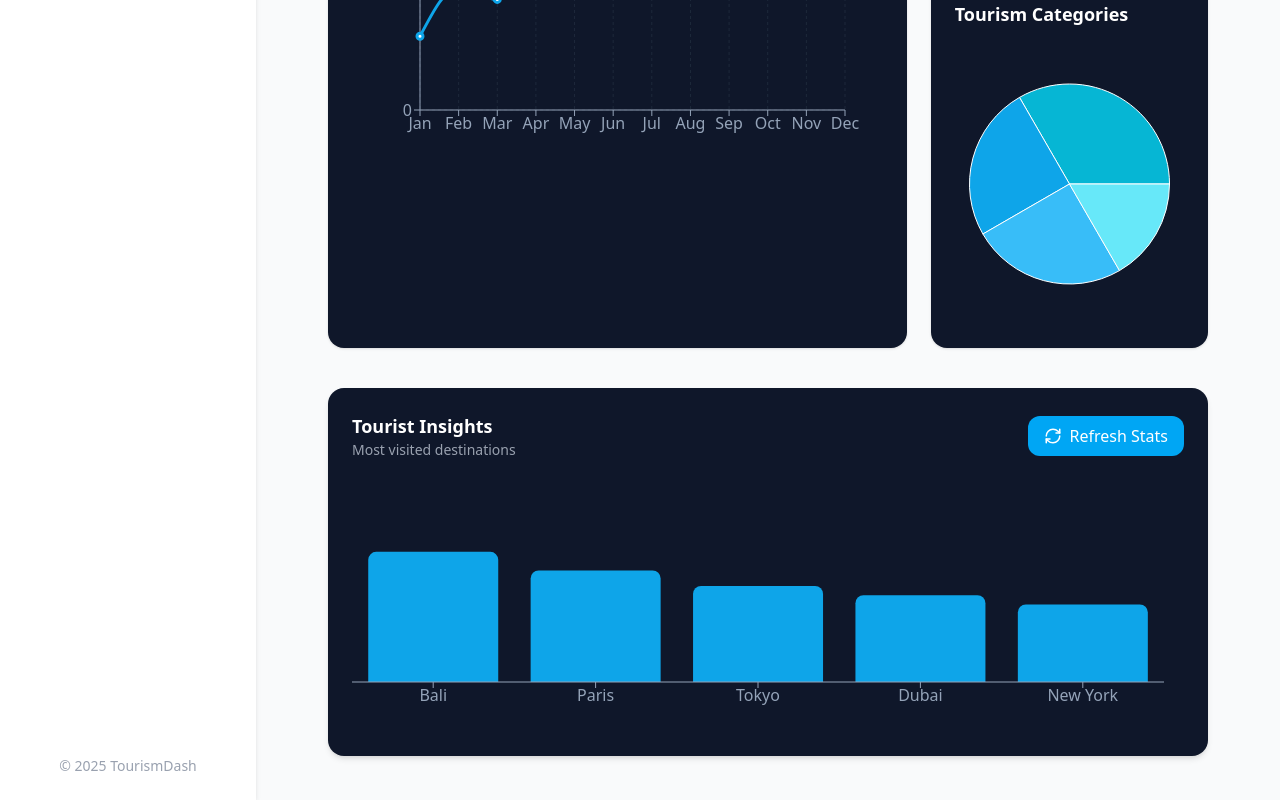
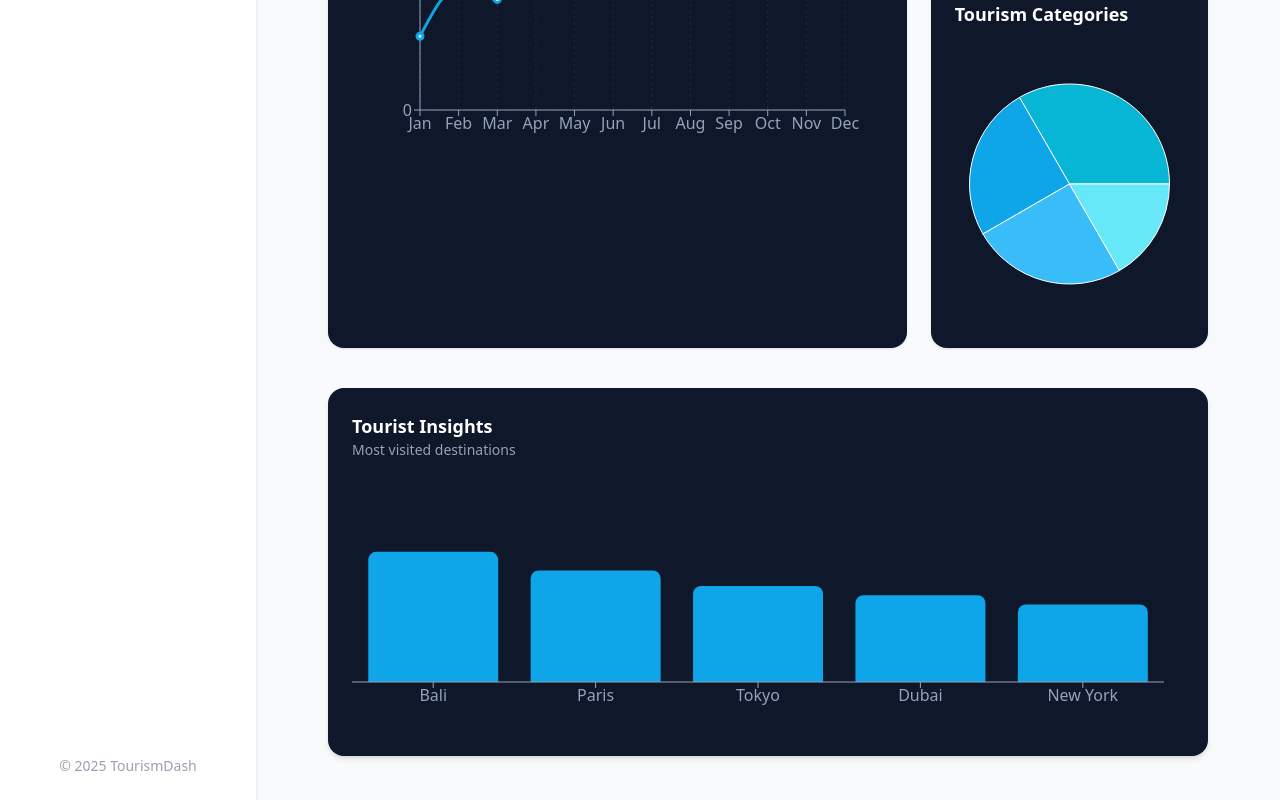
Before and after one commit to alokmuskan/Task, a React (Vite) app: page / in a window 1280 px wide. Shown: the part 799-1599 px from the top of the page. Built offline with nearby package versions, Linux system fonts and the light colour scheme.

Commit message:
finalised the styling of TouristStats section

```diff
--- a/src/components/TouristStats.jsx
+++ b/src/components/TouristStats.jsx
@@ -28,14 +28,14 @@ export default function TouristStats() {
   };
 
   // ⏱️ (Commented Out) Automatic refresh every 5 seconds
-  /*
+
   useEffect(() => {
     const interval = setInterval(() => {
       refreshData();
     }, 5000);
     return () => clearInterval(interval);
   }, []);
-  */
+
 
   return (
     <motion.div
@@ -56,7 +56,7 @@ export default function TouristStats() {
         </div>
 
         {/* 🔁 Refresh Button */}
-        <button
+        {/* <button
           onClick={refreshData}
           disabled={isRefreshing}
           className={`flex items-center gap-2 px-4 py-2 rounded-xl transition-all text-white
@@ -67,7 +67,7 @@ export default function TouristStats() {
             className={isRefreshing ? "animate-spin" : ""}
           />
           {isRefreshing ? "Refreshing..." : "Refresh Stats"}
-        </button>
+        </button> */}
       </div>
 
       {/* Chart */}
--- a/src/pages/Dashboard.jsx
+++ b/src/pages/Dashboard.jsx
@@ -2,13 +2,11 @@ import { motion } from "framer-motion";
 import CountUp from "react-countup";
 import { Users, MapPin, BarChart2, Globe, RefreshCw } from "lucide-react";
 import { useDashboardStore } from "../store/useDashboardStore";
-
 import { useState } from "react";
 
 import MyLineChart from "../components/Charts/LineChart";
 import MyBarChart from "../components/Charts/BarChart";
 import MyPieChart from "../components/Charts/PieChart";
-
 import TouristStats from "../components/TouristStats";
 
 export default function Dashboard() {
@@ -18,9 +16,9 @@ export default function Dashboard() {
   const handleRefresh = async () => {
     setIsRefreshing(true);
     refreshStats(); // trigger Zustand update
-    // simulate a short refresh duration for smooth animation
     setTimeout(() => setIsRefreshing(false), 2000);
   };
+
 
   return (
     <div className="flex min-h-screen bg-gradient-to-br from-gray-50 to-gray-100 text-gray-800">
@@ -86,7 +84,9 @@ export default function Dashboard() {
               boxShadow: "0px 8px 25px rgba(14,165,233,0.3)",
             }}
           >
-            <h3 className="text-lg font-semibold mb-4 text-white">Visitor Growth</h3>
+            <h3 className="text-lg font-semibold mb-4 text-white">
+              Visitor Growth
+            </h3>
             <MyLineChart data={chartData.line} />
           </motion.div>
 
@@ -103,7 +103,9 @@ export default function Dashboard() {
                 boxShadow: "0px 8px 25px rgba(14,165,233,0.3)",
               }}
             >
-              <h3 className="text-lg font-semibold mb-4 text-white">Revenue Overview</h3>
+              <h3 className="text-lg font-semibold mb-4 text-white">
+                Revenue Overview
+              </h3>
               <MyBarChart data={chartData.bar} />
             </motion.div>
 
@@ -118,12 +120,26 @@ export default function Dashboard() {
                 boxShadow: "0px 8px 25px rgba(14,165,233,0.3)",
               }}
             >
-              <h3 className="text-lg font-semibold mb-4 text-white">Tourism Categories</h3>
+              <h3 className="text-lg font-semibold mb-4 text-white">
+                Tourism Categories
+              </h3>
               <MyPieChart data={chartData.pie} />
             </motion.div>
           </div>
         </section>
+
+        {/* Tourist Stats Section */}
+        <motion.section
+          initial={{ opacity: 0, y: 40 }}
+          animate={{ opacity: 1, y: 0 }}
+          transition={{ duration: 0.8, ease: "easeOut", delay: 0.3 }}
+          whileHover={{
+            scale: 1.02,
+            boxShadow: "0px 8px 25px rgba(14,165,233,0.3)",
+          }}
+        >
           <TouristStats />
+        </motion.section>
       </main>
     </div>
   );
@@ -143,14 +159,21 @@ function Card({ title, value, icon }) {
       whileTap={{ scale: 0.97 }}
     >
       <div>
-        <p className="text-sm text-gray-500 dark:text-gray-400 mb-1">{title}</p>
+        <p className="text-sm text-gray-500 dark:text-gray-400 mb-1">
+          {title}
+        </p>
         <h4 className="text-2xl font-semibold text-gray-800 dark:text-gray-100">
           {isNaN(numericValue) ? (
             value
           ) : (
             <>
               {value.includes("$") && "$"}
-              <CountUp key={numericValue} end={numericValue} duration={2.5} separator="," />
+              <CountUp
+                key={numericValue}
+                end={numericValue}
+                duration={2.5}
+                separator=","
+              />
             </>
           )}
         </h4>
```
Lines whose indentation alone changed are shown as unchanged.
